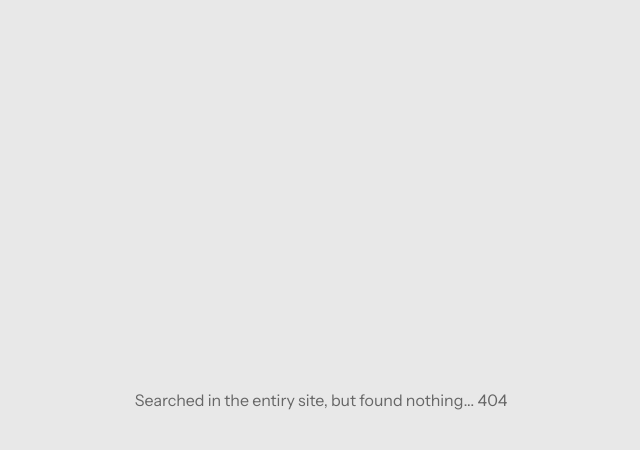
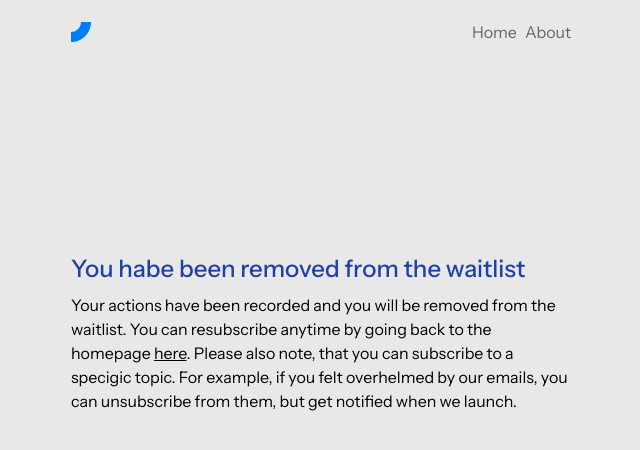
Before and after one commit to selfmail/selfmail, a Next.js app in the folder apps/web/: page /unsubscribe in a window 1280 px wide. Before the commit this address had no page. Shown: the top 450 px of the page, without its empty margins (319-959 px from the left). Built offline with nearby package versions, Linux system fonts and the light colour scheme.

Commit message:
added more content to the sites

```diff
--- a/apps/web/src/app/about/page.tsx
+++ b/apps/web/src/app/about/page.tsx
@@ -19,7 +19,8 @@ export default function AboutPage() {
             </header>
             <div className="space-y-2">
                 <h2 className=" text-2xl font-medium mt-[25%]">About selfmail...</h2>
-                <p className="text-[#121212] ">We are developing this platform since the june of 2024. This project was initially started by <Link className="underline" href="https://henri.gg" target="_blank">henri</Link>.</p>
+                <p className="text-[#121212] ">We are developing this platform since the june of 2024. This project was initially started by <Link className="underline" href="https://henri.gg" target="_blank">henri</Link>. Since then, we are constantly improving this project with new features and fixes. Our mission is to create a modern email provider which is free & open source. Transparent, fair & privacy friendly is in our world nowadays a big problem in the most companies, some big companies own this market. We are trying to change this with our platform.</p>
+                <p>We are starting with using <Link href={"https://resend.com/"} className="underline">Resend</Link> to send emails and <Link href="https://cloudflare.com">Cloudflare</Link> to receive the emails with the email workers. We are planning to switch to a smtp server, which gives us the ability to allow custom domains and more features.</p>
             </div>
         </main>
     );
--- /dev/null
+++ b/apps/web/src/app/api/unsubscribe/route.ts
@@ -0,0 +1,5 @@
+import { type NextRequest, NextResponse } from "next/server";
+
+export function GET(req: NextRequest) {
+	return NextResponse.redirect(new URL("/unsubscribe", req.url));
+}
--- /dev/null
+++ b/apps/web/src/app/unsubscribe/page.tsx
@@ -0,0 +1,24 @@
+import Link from "next/link";
+import Logo from "../logo";
+
+export default function UnsubscribePage() {
+    return <main className="min-h-screen flex flex-col space-y-16 text-black md:w-[450px] lg:w-[500px]">
+        <header className="flex justify-between items-center h-16">
+            <Link href="/" className="text-[#666666] hover:text-black duration-200 h-5 w-5">
+                <Logo />
+            </Link>
+            <nav className="space-x-2">
+                <Link href="/" className="text-[#666666] hover:text-black duration-200">
+                    Home
+                </Link>
+                <Link href="/about" className="text-[#666666] hover:text-black duration-200">
+                    About
+                </Link>
+            </nav>
+        </header>
+        <div className="space-y-2">
+            <h1 className="text-2xl font-medium mt-[25%] text-blue-800">You habe been removed from the waitlist</h1>
+            <p>Your actions have been recorded and you will be removed from the waitlist. You can resubscribe anytime by going back to the homepage <Link className="underline" href="/">here</Link>. Please also note, that you can subscribe to a specigic topic. For example, if you felt overhelmed by our emails, you can unsubscribe from them, but get notified when we launch.</p>
+        </div>
+    </main>
+}
```
Also changed, not shown: apps/web/public/site.png (added), 1 other file (tests, documents, lock files or other folders).
